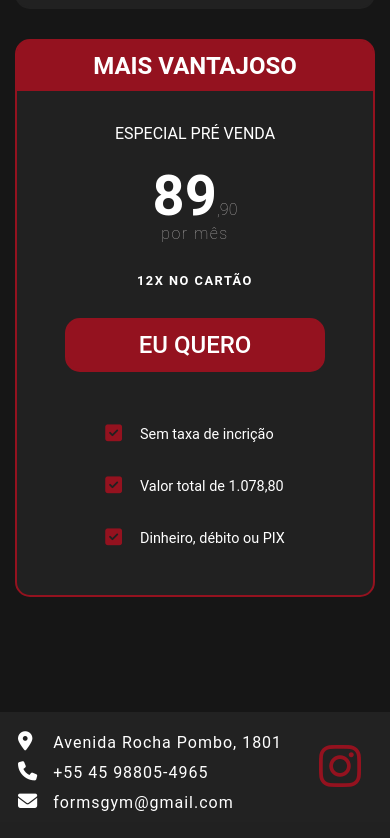
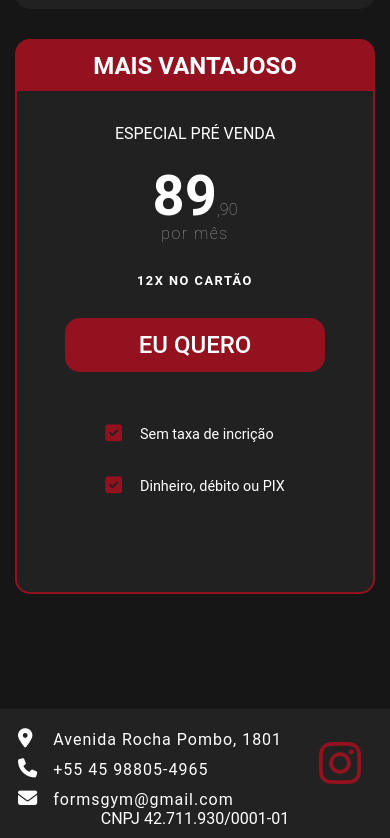
Before and after one commit to jlzferreira/formsgym, a plain HTML site: page index.html in a window 390 px wide. Shown: the part 1252-2090 px from the top of the page. Drawn offline with Linux system fonts and the light colour scheme.

Commit message:
responsive e cnpj

```diff
--- a/css/style.css
+++ b/css/style.css
@@ -372,10 +372,22 @@ header .logo a img{
 	font-size: 15px;
 }
 
+.cnpj {
+	color: #FFF;
+	text-align: center;
+}
 
 
 
 /*Responsive*/
+
+
+/*if screen width is less than or equal to 1200px then*/
+@media(max-width: 1200px){
+	.contact {
+		position: static;
+	}
+}
 
 /*if screen width is less than or equal to 991px then*/
 @media(max-width: 991px){
@@ -395,13 +407,13 @@ header .logo a img{
 .start-today .content .box{
 	padding:15px;
 }
-
 .contact {
 	position: static;
 }
+}
 
 /*if screen width is less than or equal to 767px then*/
-@media(max-width: 767px){
+@media(max-width: 750px){
   .home h1{
       font-size: 40px;
   }
@@ -462,11 +474,20 @@ flex: 0 0 100%;
     flex: 0 0 100%;
     max-width: 100%;
 }
+.contact {
+	position: static;
 }
+}
+
+
 
 /*if screen width is less than or equal to 550px then*/
 @media(max-width: 550px){
   .home h1{
       font-size: 30px;
   }
+  .contact {
+	position: static;
 }
+
+}
--- a/index.html
+++ b/index.html
@@ -155,15 +155,15 @@
 				<i class="fa-solid fa-square-check"></i>
 			</td>
 			<td>
-				<span>Valor total de 1.078,80</span>
+				<span>Dinheiro, débito ou PIX</span>
 			</td>
 		</tr>
 		<tr>
 			<td>
-				<i class="fa-solid fa-square-check"></i>
+				&nbsp;
 			</td>
 			<td>
-				<span>Dinheiro, débito ou PIX</span>
+				<span>&nbsp;</span>
 			</td>
 		</tr>
 	</table>
@@ -191,12 +191,14 @@
                   <div class="social">
                        <a href=""><i class="fa-brands fa-instagram"></i></a>
                   </div>
-<!--
-                  <div class="copy">
-                      PowerBy &copy; Ali Ahmad
-                  </div> -->
+
+
             </div>
+
         </div>
+		<div class="cnpj">
+			<P>CNPJ 42.711.930/0001-01</P>
+		</div>
      </div>
   </section>
  <!-- End Contact -->
```
